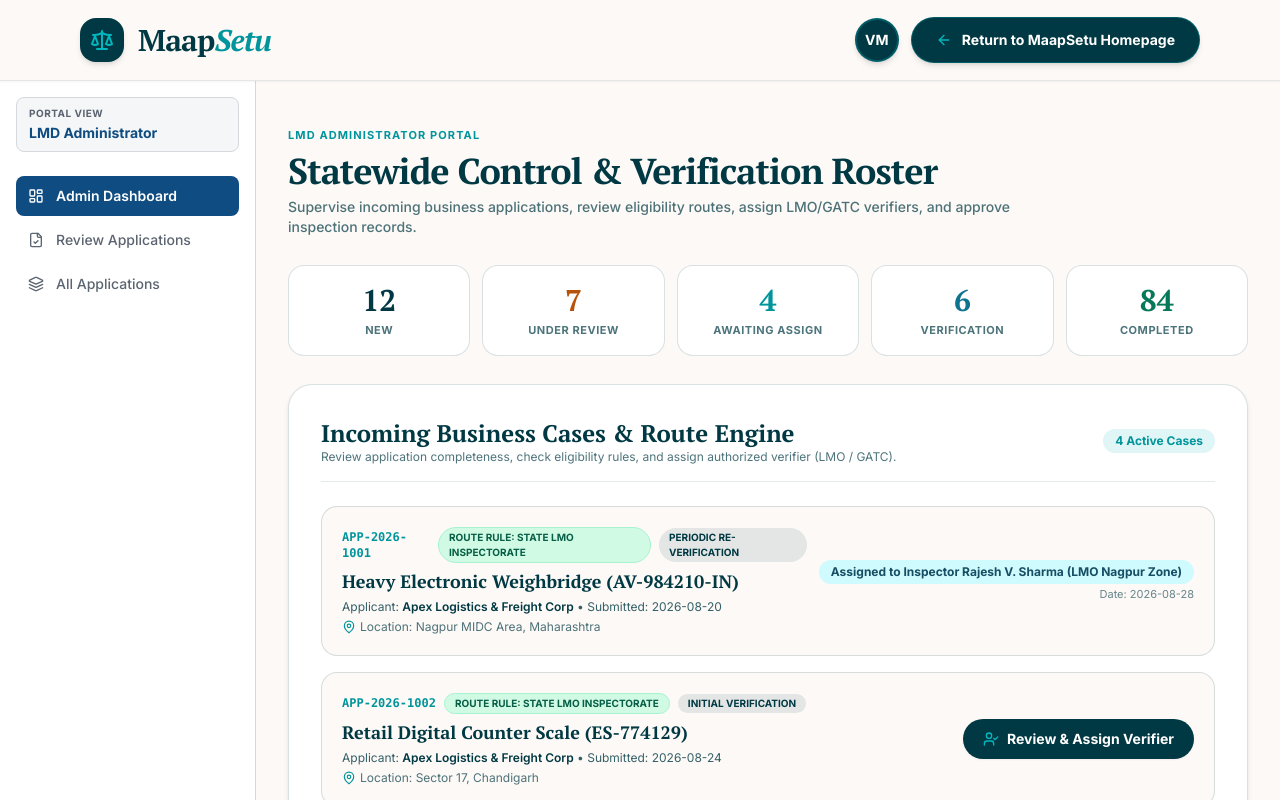
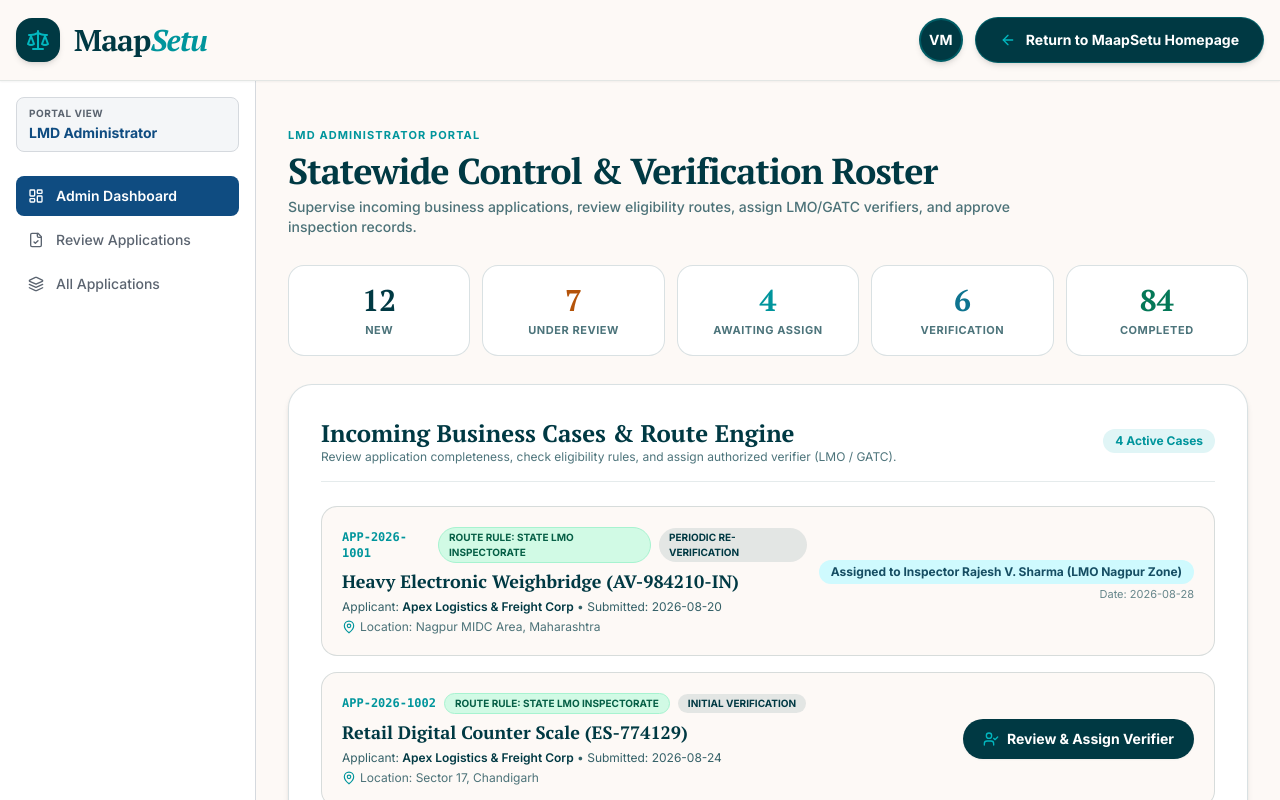
Before and after one commit to mrsameer12082006-spec/MaapSetu, a React (Vite) app in the folder frontend/: page /lmd in a window 1280 px wide. Shown: the top 800 px of the page. Built offline with nearby package versions, Linux system fonts and the light colour scheme.

Commit message:
fixed the padding issue of the screen

```diff
--- a/frontend/src/components/layout/Navbar.jsx
+++ b/frontend/src/components/layout/Navbar.jsx
@@ -24,7 +24,7 @@ export const Navbar = () => {
   return (
     <header className="bg-[#FDF9F6] text-[#003943] relative z-40 border-b border-[#003943]/10 shadow-sm">
       {/* Main Bar */}
-      <div className="w-full px-6 sm:px-12 lg:px-20 h-20 flex items-center justify-between gap-6">
+      <div className="w-full px-4 h-20 flex items-center justify-between gap-6">
         {/* Brand Logo */}
         <Link to="/" className="flex items-center gap-3.5 group shrink-0">
           <div className="w-11 h-11 rounded-2xl bg-[#003943] text-[#02B7BF] flex items-center justify-center shadow-md group-hover:scale-105 transition-transform">
--- a/frontend/src/context/AuthContext.jsx
+++ b/frontend/src/context/AuthContext.jsx
@@ -21,7 +21,7 @@ const MOCK_USERS = {
   },
   [USER_ROLES.LMD_ADMIN]: {
     id: 'USR-LMD-01',
-    name: 'Sunita Prabhakar (IAS)',
+    name: 'Sunita Prabhakar',
     organization: 'Legal Metrology Department, Govt of Maharashtra',
     role: USER_ROLES.LMD_ADMIN,
     roleTitle: 'LMD Administrator',
```
